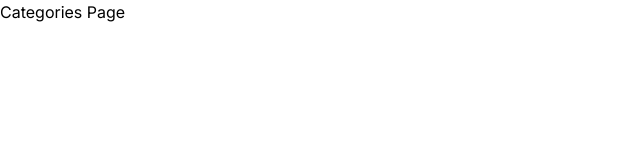
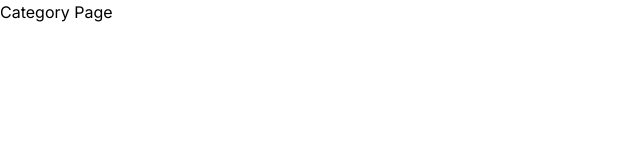
Before and after one commit to nogu66/cloud-service-box, a Next.js app: page /catogories in a window 1280 px wide. Shown: the top 160 px of the page, without its empty margins (0-640 px from the left). Built offline with nearby package versions, Linux system fonts and the light colour scheme.

Commit message:
不足ページの作成

```diff
--- a/app/(page)/catogories/page.tsx
+++ b/app/(page)/catogories/page.tsx
@@ -1,5 +1,5 @@
-const Page = async ({ params }: { params: { id: string } }) => {
-	return <div>Categories Page</div>;
+const Page = () => {
+	return <div>Category Page</div>;
 };
 
 export default Page;
--- a/app/(page)/mypage/page.tsx
+++ b/app/(page)/mypage/page.tsx
@@ -0,0 +1,5 @@
+const Page = () => {
+	return <div>MyPage</div>;
+};
+
+export default Page;
--- a/app/(page)/privacy/page.tsx
+++ b/app/(page)/privacy/page.tsx
@@ -0,0 +1,5 @@
+const Page = () => {
+	return <div>PrivacyPage</div>;
+};
+
+export default Page;
```
